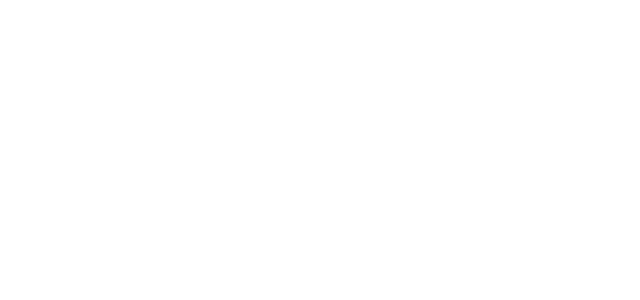
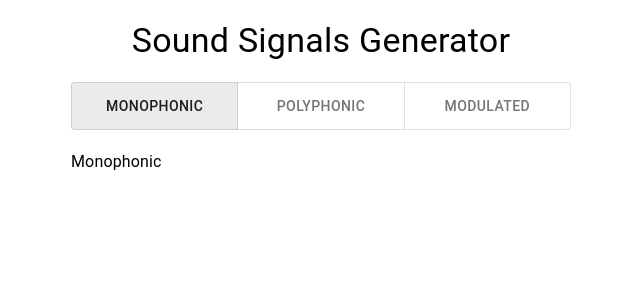
Before and after one commit to andrew-besedin/sound-signals-generator, a React (Vite) app: page / in a window 1280 px wide. Shown: the top 300 px of the page, without its empty margins (319-959 px from the left). Built offline with nearby package versions, Linux system fonts and the light colour scheme.

Commit message:
add app basic structure

```diff
--- a/index.html
+++ b/index.html
@@ -3,7 +3,7 @@
   <head>
     <meta charset="UTF-8" />
     <meta name="viewport" content="width=device-width, initial-scale=1.0" />
-    <title>Waves Generator</title>
+    <title>Sound Signals Generator</title>
   </head>
   <body>
     <div id="root"></div>
--- a/package.json
+++ b/package.json
@@ -10,6 +10,9 @@
     "preview": "vite preview"
   },
   "dependencies": {
+    "@emotion/react": "^11.14.0",
+    "@emotion/styled": "^11.14.1",
+    "@mui/material": "^7.3.1",
     "react": "^19.1.1",
     "react-dom": "^19.1.1"
   },
--- /dev/null
+++ b/src/App.styles.tsx
@@ -0,0 +1,26 @@
+import { Box, styled } from "@mui/material";
+
+export const WrappedOuterContainer = styled(Box)({
+  width: '100%',
+  display: 'flex',
+  flexDirection: 'column',
+  alignItems: 'center',
+});
+
+export const WrappedInnerContainer = styled(Box)({
+  width: '100%',
+  maxWidth: 500,
+  display: 'flex',
+  flexDirection: 'column',
+  alignItems: 'center',
+  gap: 20,
+  paddingTop: 20,
+  paddingBottom: 20,
+});
+
+export const ContentContainer = styled(Box)({
+  width: '100%',
+  display: 'flex',
+  alignItems: 'center',
+  gap: 20,
+});
--- a/src/App.tsx
+++ b/src/App.tsx
@@ -1,9 +1,67 @@
+import { ToggleButton, ToggleButtonGroup, Typography } from '@mui/material';
 import './App.css'
+import { ContentContainer, WrappedInnerContainer, WrappedOuterContainer } from './App.styles';
+import { useState } from 'react';
+import { GenerateVariants, type ContentProps } from './App.types';
+
+function MonophonicContent() {
+  return (
+    <ContentContainer>
+      <Typography>Monophonic</Typography>
+    </ContentContainer>
+  );
+}
+
+function Content({
+  generateVariant,
+}: ContentProps) {
+  switch (generateVariant) {
+    case GenerateVariants.monophonic:
+      return <MonophonicContent />;
+    case GenerateVariants.polyphonic:
+      return null;
+    case GenerateVariants.modulated:
+      return null;
+  }
+}
 
 function App() {
+  const [generateVariant, setGenerateVariant] = useState<GenerateVariants>(GenerateVariants.monophonic);
 
   return (
-    <></>
+    <WrappedOuterContainer>
+      <WrappedInnerContainer>
+        <Typography variant="h4" component="h1">
+          Sound Signals Generator
+        </Typography>
+        <ToggleButtonGroup
+          value={generateVariant}
+          onChange={(_, value) => setGenerateVariant(value as GenerateVariants)}
+          exclusive
+          sx={{ width: '100%' }}
+        >
+          <ToggleButton
+            value={GenerateVariants.monophonic}
+            sx={{ flex: 1 }}
+          >
+            Monophonic
+          </ToggleButton>
+          <ToggleButton
+            value={GenerateVariants.polyphonic}
+            sx={{ flex: 1 }}
+          >
+            Polyphonic
+          </ToggleButton>
+          <ToggleButton
+            value={GenerateVariants.modulated}
+            sx={{ flex: 1 }}
+          >
+            Modulated
+          </ToggleButton>
+        </ToggleButtonGroup>
+        <Content generateVariant={generateVariant} />
+      </WrappedInnerContainer>
+    </WrappedOuterContainer>
   )
 }
 
--- /dev/null
+++ b/src/App.types.ts
@@ -0,0 +1,9 @@
+export const enum GenerateVariants {
+  monophonic = 'monophonic',
+  polyphonic = 'polyphonic',
+  modulated = 'modulated',
+}
+
+export interface ContentProps {
+  generateVariant: GenerateVariants;
+}
--- a/tsconfig.app.json
+++ b/tsconfig.app.json
@@ -19,7 +19,6 @@
     "strict": true,
     "noUnusedLocals": true,
     "noUnusedParameters": true,
-    "erasableSyntaxOnly": true,
     "noFallthroughCasesInSwitch": true,
     "noUncheckedSideEffectImports": true
   },
```
Also changed, not shown: 1 other file (tests, documents, lock files or other folders).
